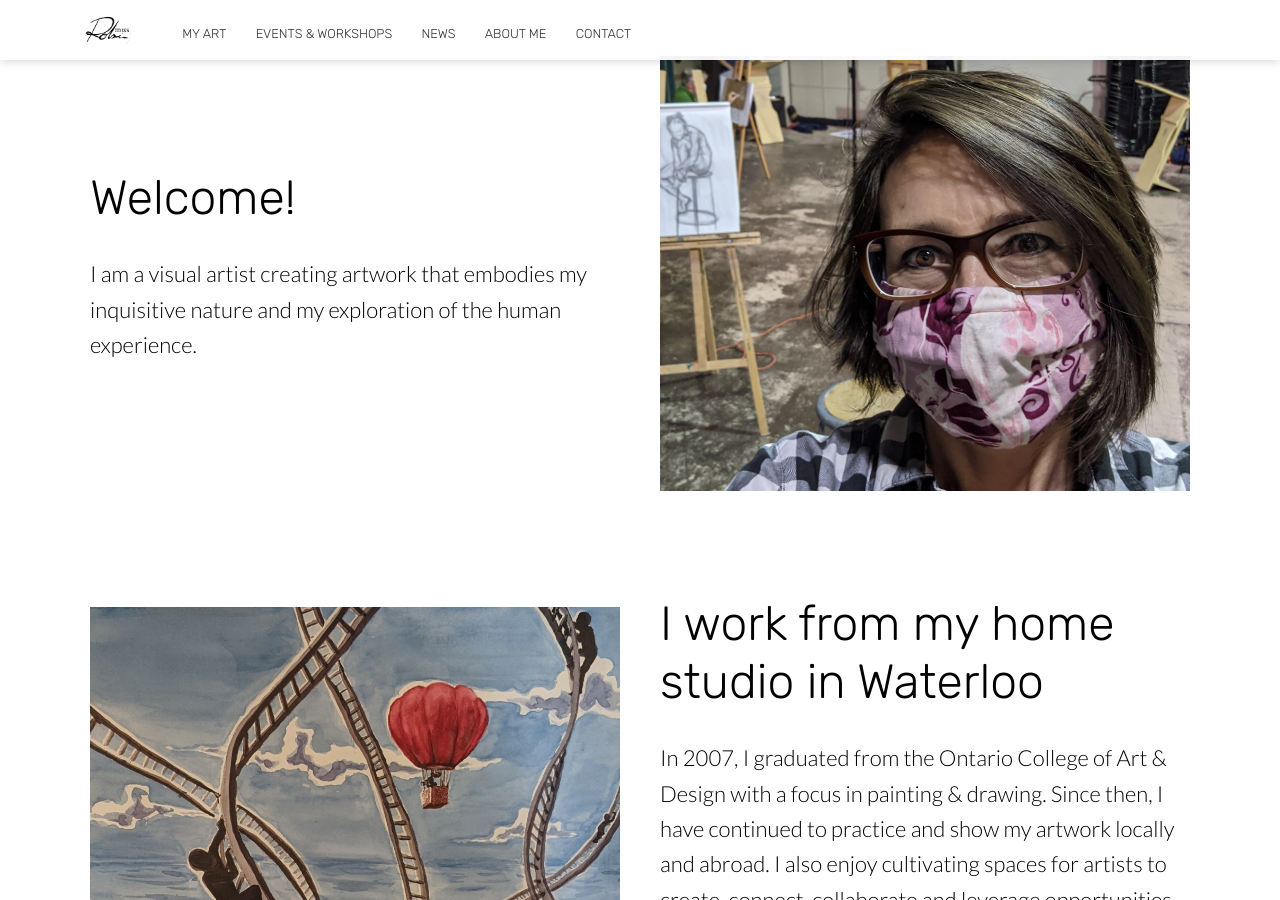
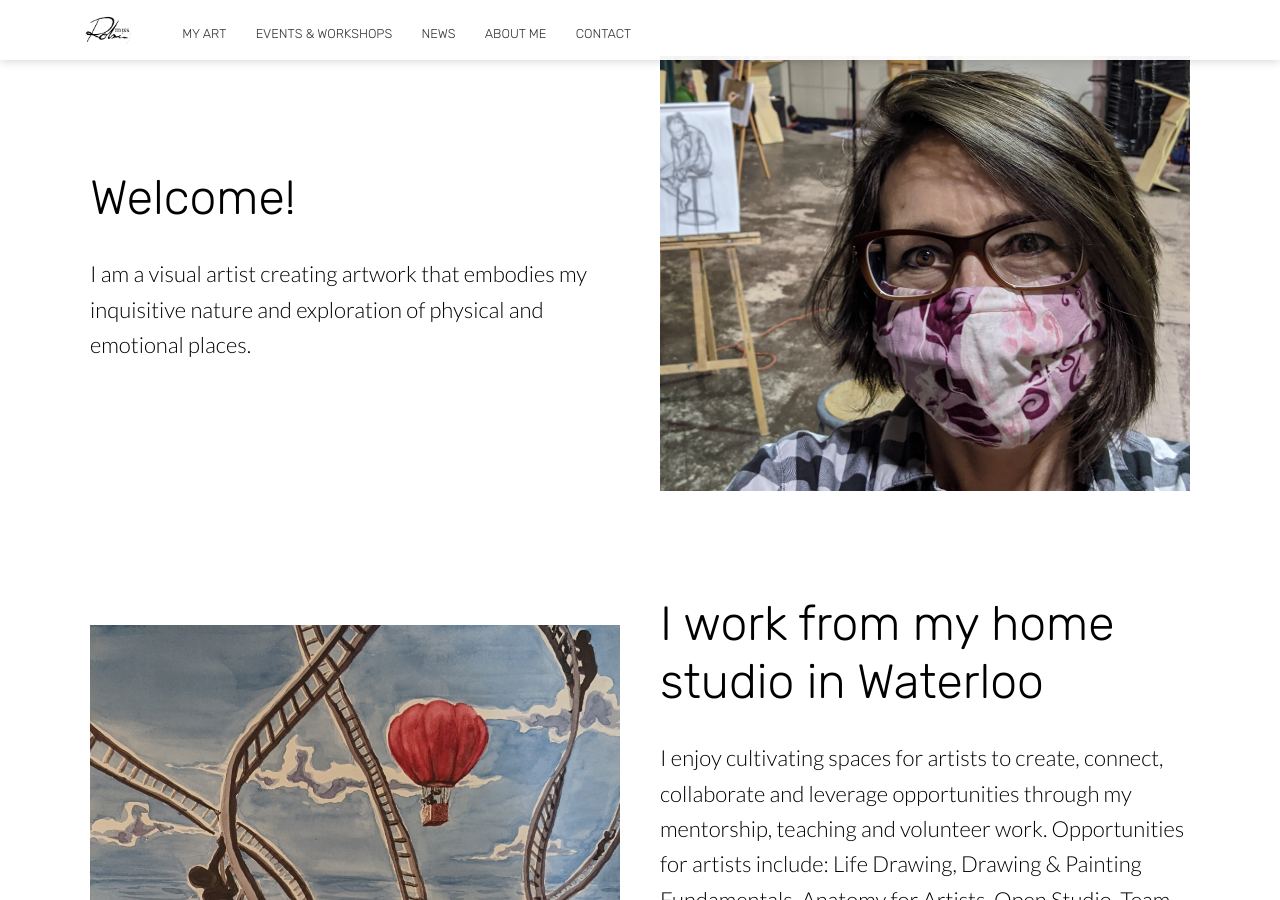
Before and after one commit to missrobinc/Website-MissRobin, a Jekyll site: the page built from index.html, in a window 1280 px wide and 900 px high, scrolled down 944 px. Built offline with Jekyll 4.4.1, drawn with Linux system fonts in a browser that asks for light colours; nearby versions of some CDN libraries; some of the changed text lies outside the part shown.

Commit message:
Update index.html

```diff
--- a/index.html
+++ b/index.html
@@ -21,7 +21,7 @@
 		<div class="container flex">
 			<div class="text">
 				<h2 class="editable">Welcome!</h2>
-				<p class="editable">I am a visual artist creating artwork that embodies my inquisitive nature and my exploration of the human experience.</p>
+				<p class="editable">I am a visual artist creating artwork that embodies my inquisitive nature and exploration of physical and emotional places.</p>
 			</div>
 			<div class="image">
 				<img class="editable" src="images/pic00-me.jpg" alt="Screenshot" />
@@ -33,7 +33,7 @@
 		<div class="container flex">
 			<div class="text">
 				<h2 class="editable">I work from my home studio in Waterloo</h2>
-				<p class="editable">In 2007, I graduated from the Ontario College of Art & Design with a focus in painting & drawing.  Since then, I have continued to practice and show my artwork locally and abroad. I also enjoy cultivating spaces for artists to create, connect, collaborate and leverage opportunities through my mentorship, teaching and volunteer work.</p>
+				<p class="editable">I enjoy cultivating spaces for artists to create, connect, collaborate and leverage opportunities through my mentorship, teaching and volunteer work.  Opportunities for artists include: Life Drawing, Drawing & Painting Fundamentals, Anatomy for Artists, Open Studio, Team building collaborative painting events, Individual or group, online or in person.</p>
 			</div>
 			<div class="image">
 				<img class="editable" src="images/pic05-ladders-balloon.jpg" alt="Screenshot" />
@@ -45,7 +45,7 @@
 		<div class="container flex">
 			<div class="text">
 				<h2 class="editable">Check Out My Art</h2>
-				<p class="editable">I explore Southern Ontario and travel abroad at every opportunity.  Each experience of people and place offers new and jarring perspectives which continue to fuel my work.  I work primarily in acrylics, charcoal and pastels, though I also enjoy mixed media, inks, watercolours and sculpture.  I enjoy skewing scale and proportion within my work to give the viewer a sense of dislocated familiarity.</p>
+				<p class="editable">I am fascinated by the contrasting strength and frailty of nature as it intersects with humanity and technology. I explore spaces and moments where I can feel the presence or absence of people and the passage of time. I enjoy skewing scale and proportion within my work to achieve a sense of dislocated familiarity and perspective. I focus on light and movement to emphasize tension and causality. Each experience of people and place offers new and unique perspectives which continue to fuel my work. I work primarily in acrylics, charcoal and pastels, though I also enjoy mixed media, inks, watercolours and sculpture.</p>
 			</div>
 			<div class="image">
 				<img class="editable" src="images/pic04-lifedrawing1.jpg" alt="Screenshot" />
@@ -57,7 +57,7 @@
 		<div class="inner-hero text-container">
 			<div class="hero-text-container">
 				<h2 class="editable">Join the Creative Community</h2>
-				<p class="subtext editable">I enjoy cultivating spaces for artists to create, connect, collaborate and leverage opportunities through my mentorship, teaching and volunteer work.  Please join me at an upcoming workshop or event!</p>
+				<p class="subtext editable">Join me at an upcoming workshop or event and sign up for my monthly newsletter to stay connected!</p>
 				<div class="cta button alt"><a href="#">Events & Workshops</a></div>
 			</div>
 		</div>
```
